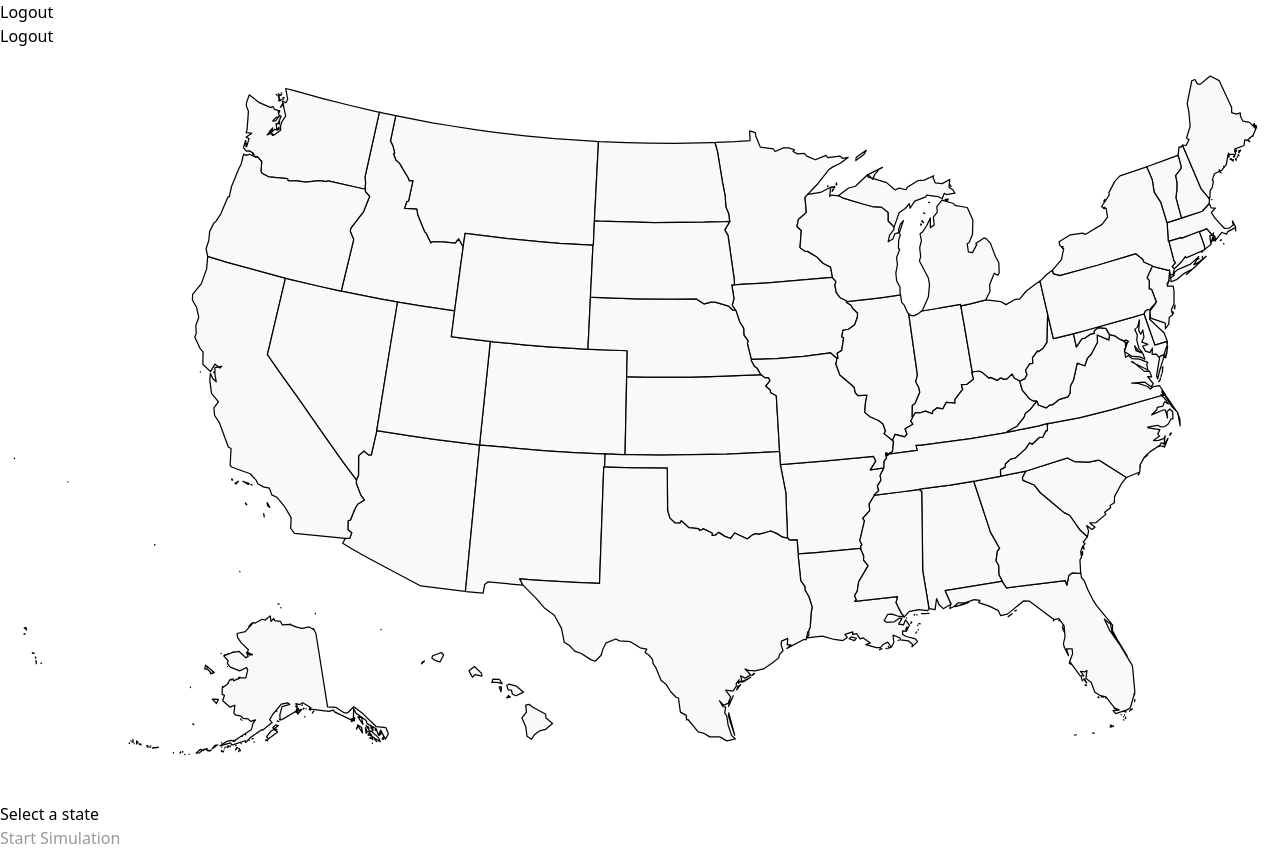
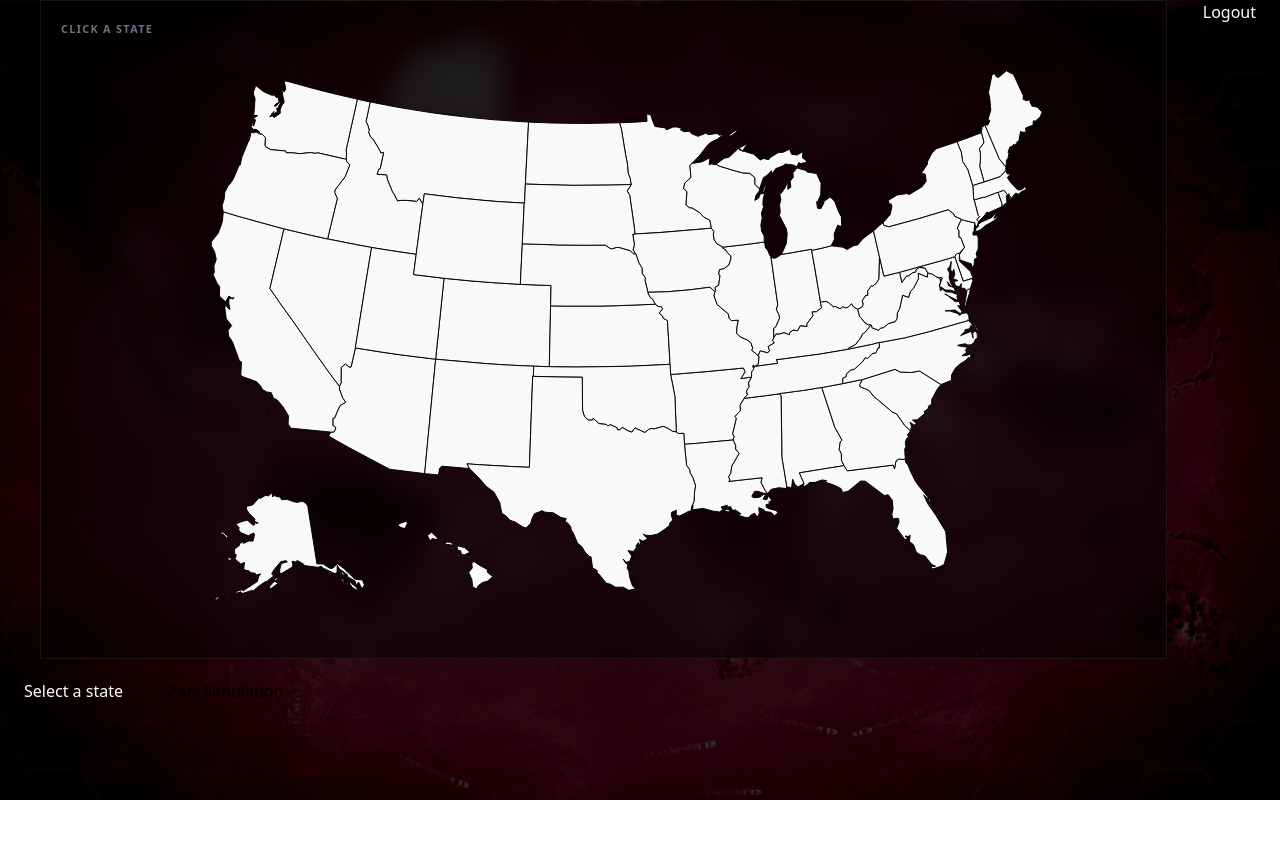
Before and after one commit to szou0814/mangodb, a Flask app: page /start in a window 1280 px wide. After the commit the page ends 800 px from the top, so only its background shows below. Run offline with Flask 3, Linux system fonts and the light colour scheme; the visitor is signed in with stand-in values (Sample User, id 1).

Commit message:
starting doing some css

```diff
--- a/app/templates/start.html
+++ b/app/templates/start.html
@@ -3,30 +3,50 @@
 <html>
 
   <head>
-    <title>Homepage</title>
+    <title>mangodb's Pandemic Simulator</title>
+    <!-- TAILWIND -->
+    <meta charset="UTF-8" />
+    <meta name="viewport" content="width=device-width, initial-scale=1.0" />
+    <script src="https://cdn.jsdelivr.net/npm/@tailwindcss/browser@4"></script>
+
 
     <!-- CUSTOM CSS -->
     <style>
-      #map-container svg { width: 100%; height: auto; }
-      #map-container path[data-name] { cursor: pointer; }
-      #start-btn:disabled { opacity: 0.4; cursor: not-allowed; }
+      #map-container path[data-name] { cursor: pointer; transition: fill 0.15s; }
+
+      .bg {
+        background-image: url("/static/images/bg.jpg");
+        background-size: cover;
+        background-position: center;
+        filter: brightness(25%);
+      }
+
+
+
     </style>
-
   </head>
 
     <body>
+      <div class="bg fixed inset-0 -z-10"></div>
 
-      <h2>Logout</h2>
+      <!-- main content -->
+      <div class="flex flex-wrap gap-5 px-6 pb-8 max-w-6x1 mx-auto w-full items-start">
+
+        <!-- map -->
+        <div class="flex-1 basis-[580px] bg-black/45 border border-white/[0.08] rounded-2x1 p-5 mx-4 backdrop-blur-md">
+          <div class="text-[0.68rem] font-semibold tracking-[0.12em] uppercase text-gray-500 mb-3">Click a State</div>
+          <div id="map-container" class="w-full"></div>
+        </div>
+
       <form action="/logout" method="POST">
-          <input type="submit" value="Logout">
+          <input type="submit" value="Logout" class="text-white">
       </form>
 
-      <div id="map-container"></div>
 
-      <p id="state-label">Select a state</p>
+      <p id="state-label" class="text-white">Select a state</p>
 
       {% if state %}
-        <div id = "state-stats">
+        <div id = "state-stats" class="text-white">
           <p> {{ state }} </p>
           <p>Population: {{ population }}</p>
           <p>Population Density: {{ population_density }} /mi^2</p>
@@ -44,10 +64,6 @@
         <button type="submit" id="start-btn" disabled>Start Simulation</button>
       </form>
 
-      <!-- TAILWIND -->
-      <meta charset="UTF-8" />
-      <meta name="viewport" content="width=device-width, initial-scale=1.0" />
-      <script src="https://cdn.jsdelivr.net/npm/@tailwindcss/browser@4"></script>
 
       <!-- CUSTOM JS -->
       <script type="module">
```
